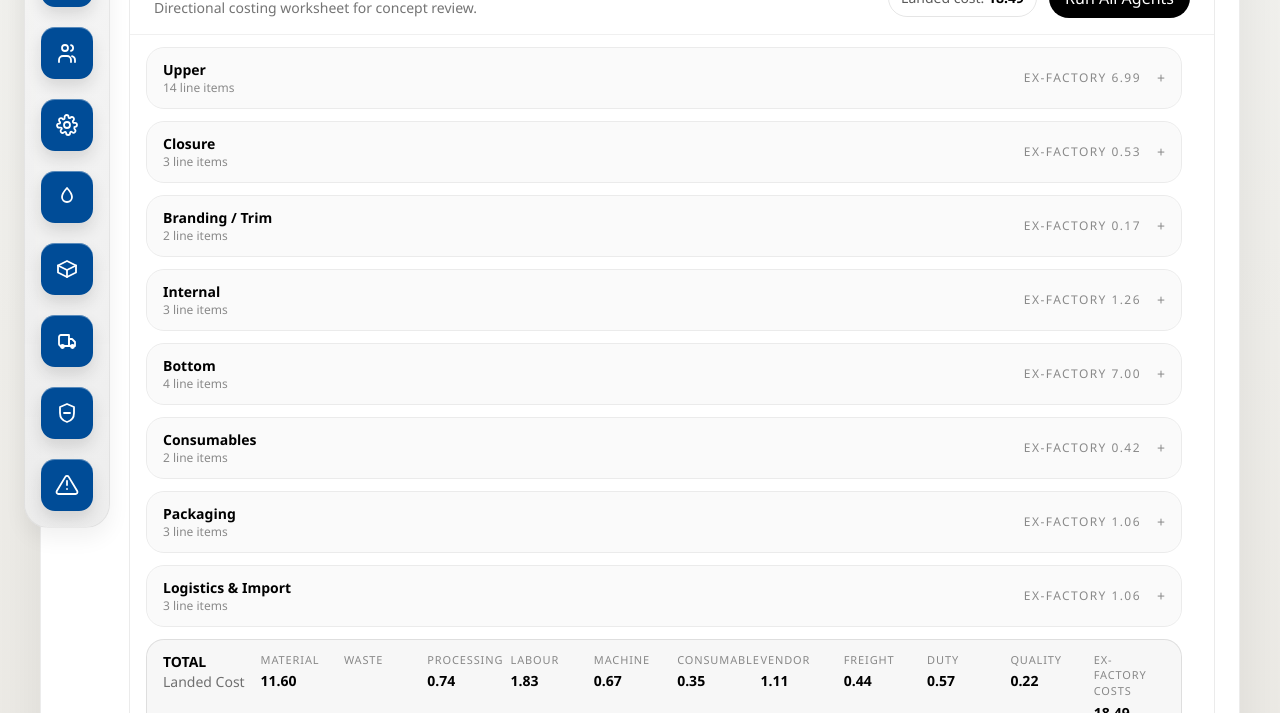
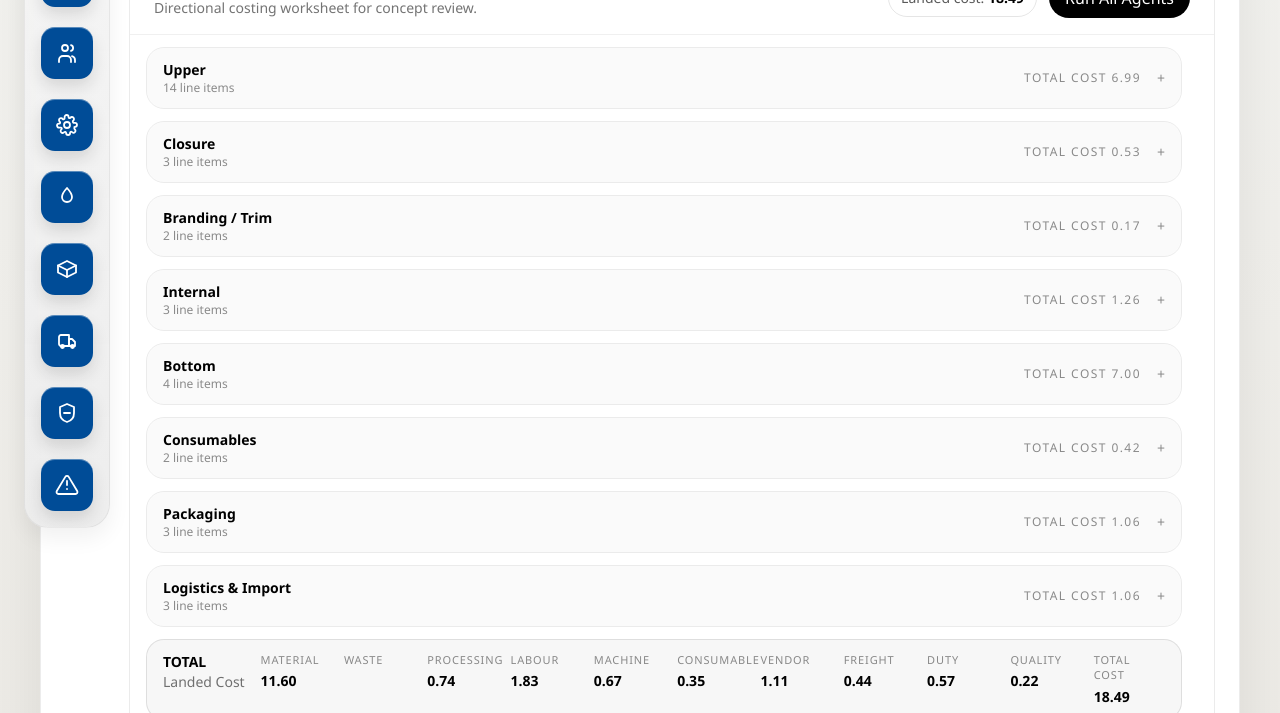
Before and after one commit to A1Demogorgan/precosting, a Next.js app: page /cost in a window 1280 px wide. Shown: the part 239-952 px from the top of the page. Built offline with nearby package versions, Linux system fonts and the light colour scheme.

Commit message:
Update costing labels and page title

```diff
--- a/app/layout.tsx
+++ b/app/layout.tsx
@@ -3,7 +3,7 @@ import "./globals.css";
 import { AppShell } from "@/components/app-shell";
 
 export const metadata: Metadata = {
-  title: "TF Corp Precosting Assistant",
+  title: "VFCorp Precosting Assistant",
   description: "Design selector, spec browser, and pre-cost estimator for footwear concepts.",
 };
 
--- a/components/cost-report.tsx
+++ b/components/cost-report.tsx
@@ -170,7 +170,7 @@ const headerLabels: Record<string, string> = {
   "Inbound Freight": "Freight",
   "Duty / Tariff": "Duty",
   "Quality Rejection": "Quality",
-  "Row Total": "Ex-Factory Costs",
+  "Row Total": "Total Cost",
 };
 
 function buildTotalRow(rows: string[][], headers: string[]) {
--- a/components/cost-workbench.tsx
+++ b/components/cost-workbench.tsx
@@ -96,7 +96,7 @@ const headerLabels: Record<string, string> = {
   "Inbound Freight": "Freight",
   "Duty / Tariff": "Duty",
   "Quality Rejection": "Quality",
-  "Row Total": "Ex-Factory Costs",
+  "Row Total": "Total Cost",
 };
 
 const sleep = (ms: number) => new Promise((resolve) => setTimeout(resolve, ms));
@@ -647,7 +647,7 @@ export function CostWorkbench({ data, designId }: Props) {
                   </div>
                   <div className="flex items-center gap-4">
                     <p className="text-xs uppercase tracking-[0.12em] text-black/45">
-                      Ex-Factory {subtotal}
+                      Total Cost {subtotal}
                     </p>
                     <span className="text-sm text-black/45">{isOpen ? "-" : "+"}</span>
                   </div>
```
